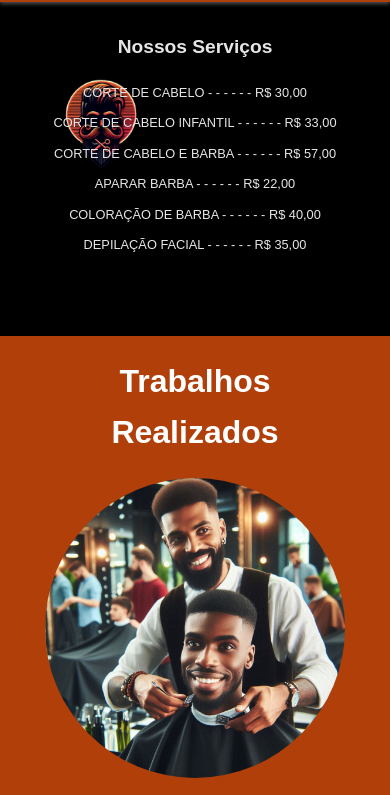
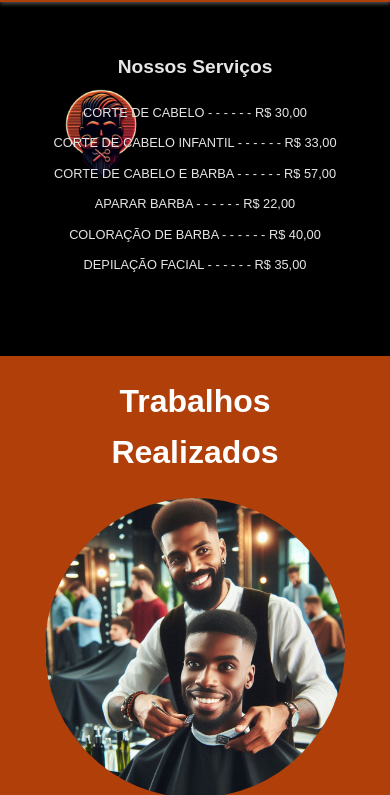
Before and after one commit to emethi/barbershop, a plain HTML site: page index_serviços.html in a window 390 px wide. Shown: the part 48-843 px from the top of the page. Drawn offline with Linux system fonts and the light colour scheme.

Commit message:
Update styles_serviços.css

```diff
--- a/styles_serviços.css
+++ b/styles_serviços.css
@@ -101,7 +101,7 @@ header .logo img {
 
     .servicos-assinatura h2 {
         font-size: 1.2rem; /* Mantive o tamanho da fonte */
-        margin-top: 20px; /* Adicionei margem superior para descer o título */
+        margin-top: 40px; /* Adicionei margem superior para descer o título */
     }
 
     .servicos-assinatura ul {
```
